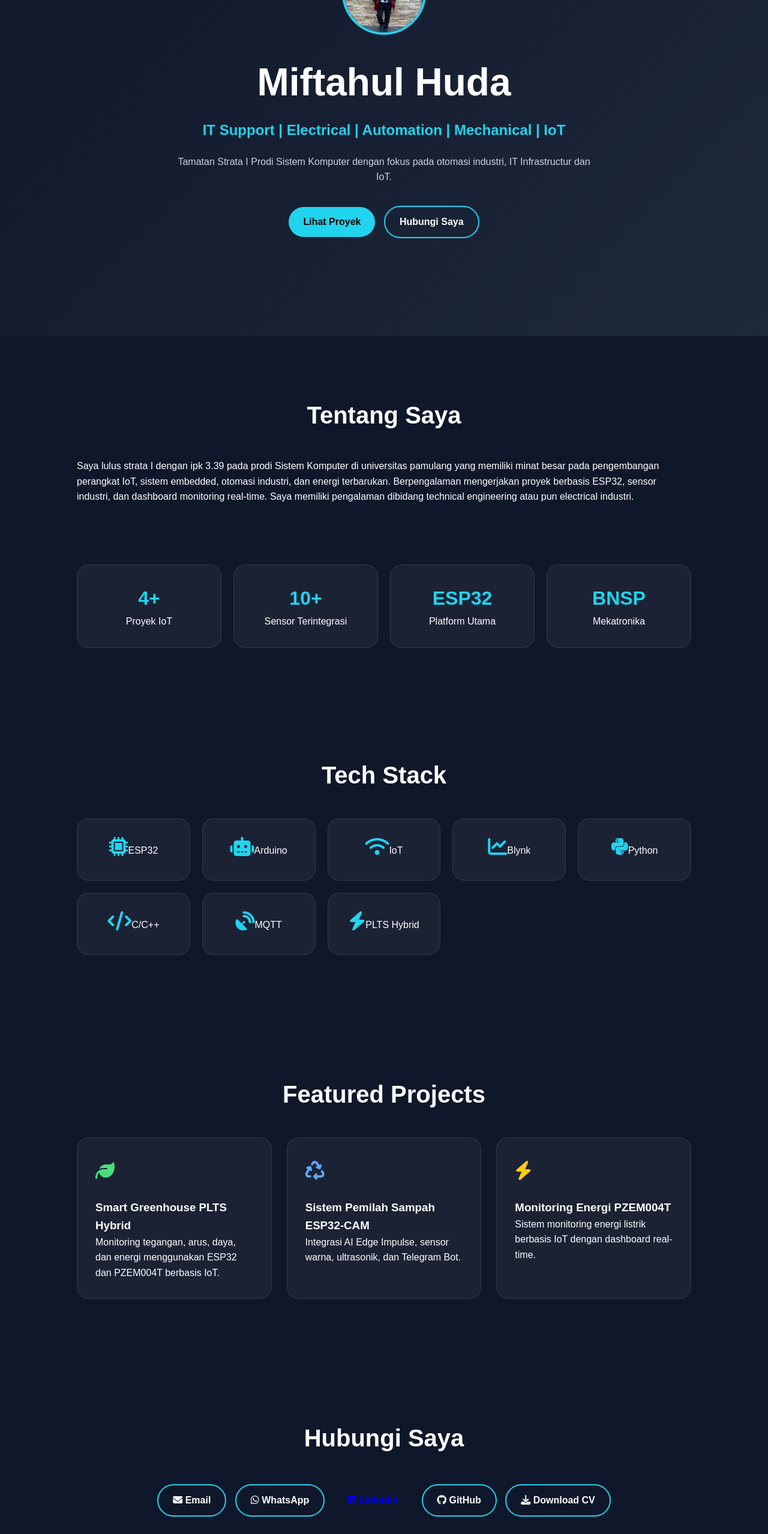
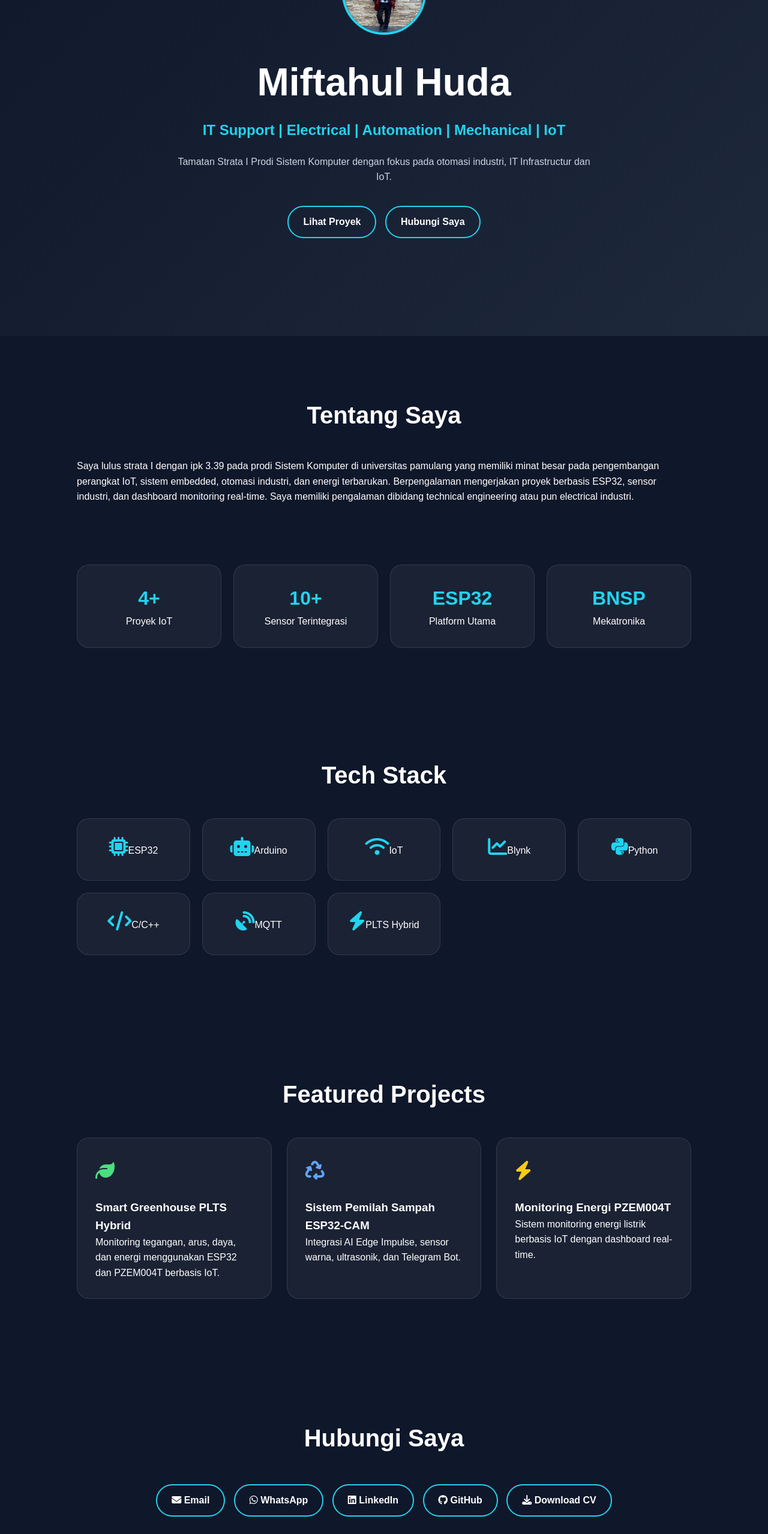
Before and after one commit to Miftahul071002/Protofolio-Miftahul-Huda, a plain HTML site: page index.html in a window 1280 px wide. Shown: the part 240-2797 px from the top of the page at 60% size. Drawn offline with Linux system fonts and the light colour scheme.

Commit message:
Update index.html

```diff
--- a/index.html
+++ b/index.html
@@ -39,7 +39,7 @@
       </p>
 
       <div class="hero-buttons">
-        <a href="#projects" class="btn primary">Lihat Proyek</a>
+        <a href="#projects" class="btn secondary">Lihat Proyek</a>
         <a href="#contact" class="btn secondary">Hubungi Saya</a>
       </div>
     </div>
@@ -143,7 +143,7 @@
       <i class="fab fa-whatsapp"></i> WhatsApp
     </a>
 
-    <a href="https://www.linkedin.com/in/miftahul-huda-b10132232?utm_source=share_via&utm_content=profile&utm_medium=member_android" target="_blank" class="btn linkedin">
+    <a href="https://www.linkedin.com/in/miftahul-huda-b10132232?utm_source=share_via&utm_content=profile&utm_medium=member_android" target="_blank" class="btn secondary">
       <i class="fab fa-linkedin"></i> LinkedIn
     </a>
 
```
